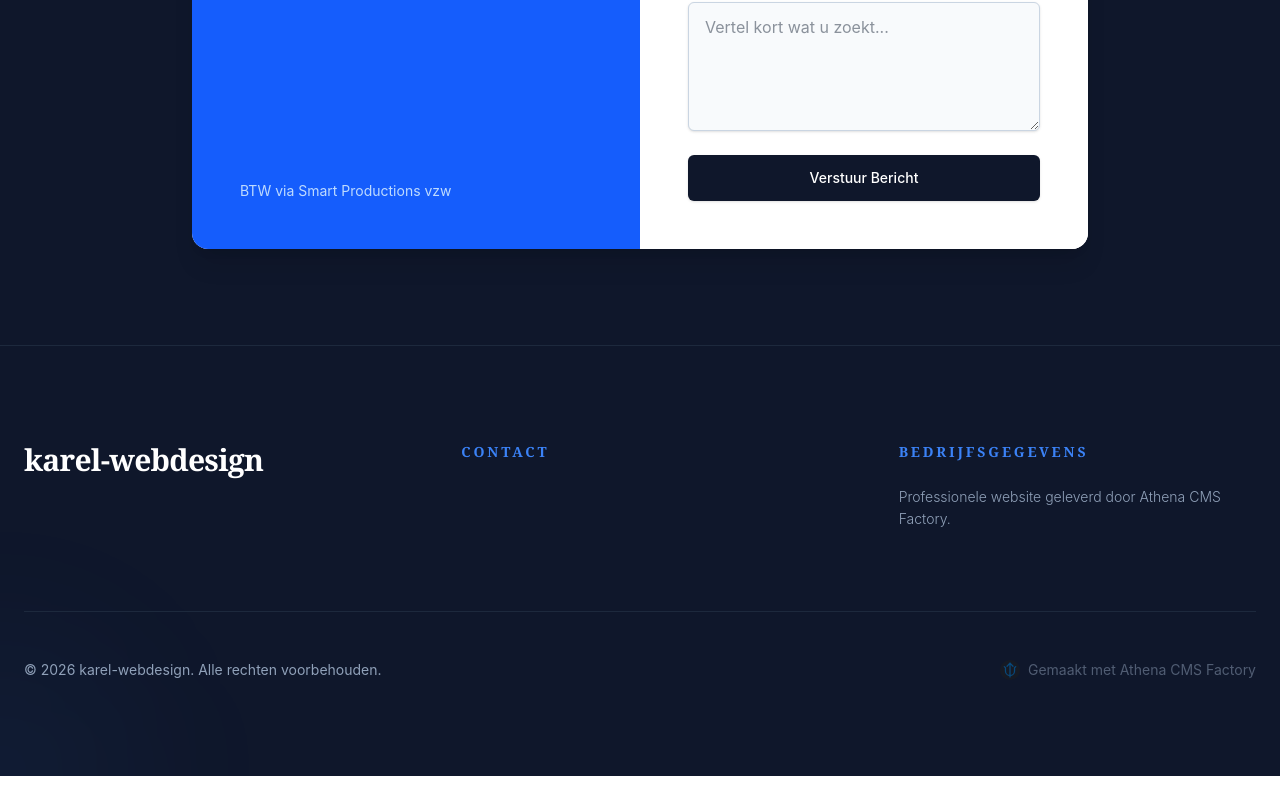
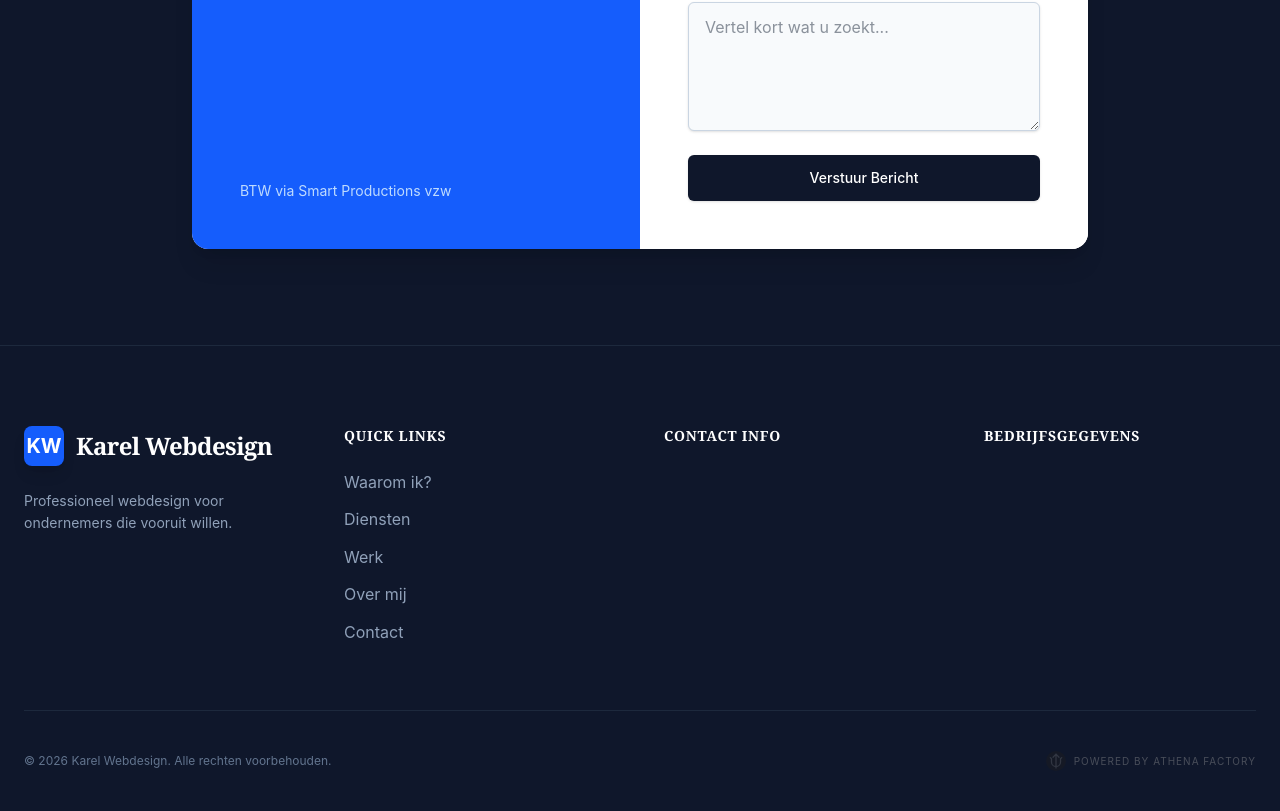
Before and after one commit to athena-cms-factory/karel-webdesign, a React (Vite) app: page / in a window 1280 px wide. Shown: the part 4892-5703 px from the top of the page. Before the commit the page ends 5668 px from the top, so only its background shows below. Built offline with nearby package versions, Linux system fonts and the light colour scheme.

Commit message:
feat: Add repository creation script and update site configurations for `karel-webdesign`.

```diff
--- a/src/App.jsx
+++ b/src/App.jsx
@@ -49,7 +49,7 @@ const App = ({ data }) => {
             <About data={data.about?.[0]} />
             <Contact data={data.contact?.[0]} settings={data.site_settings} />
           </main>
-          <Footer settings={data.site_settings} />
+          <Footer data={data} />
         </div>
       </Router>
     </CartProvider>
--- a/src/components/Footer.jsx
+++ b/src/components/Footer.jsx
@@ -1,84 +1,110 @@
 import React from 'react';
+import { HashLink as Link } from 'react-router-hash-link';
 import EditableText from './EditableText';
 
 export default function Footer({ data }) {
-  const siteSettings = data?.site_settings || {};
-  const contactInfo = data?.contact?.[0] || {};
+  // Gebruik de eerste elementen uit de arrays (conform Google Sheets mapping)
+  const siteSettings = Array.isArray(data?.site_settings) ? data.site_settings[0] : (data?.site_settings || {});
+  const contactInfo = Array.isArray(data?.contact) ? data.contact[0] : (data?.contact || {});
+  const navigation = data?.navigation || [];
 
-  const naam = siteSettings.site_name || 'karel-webdesign';
-  const email = contactInfo.email || siteSettings.email || '';
-  const locatie = contactInfo.location || '';
-  const btw = contactInfo.btw_nummer || contactInfo.btw || '';
-  const linkedin = contactInfo.linkedin_url || contactInfo.linkedin || '';
+  const siteTitle = siteSettings.site_title || siteSettings.site_name || 'Karel Webdesign';
+  const email = contactInfo.contact_email || contactInfo.email || siteSettings.contact_email || '';
+  const btw = contactInfo.btw || contactInfo.btw_nummer || '';
+  const initials = siteTitle.split(' ').map(n => n[0]).join('').toUpperCase();
 
   return (
-    <footer className="py-24 bg-slate-900 text-slate-400 border-t border-slate-800 relative overflow-hidden">
-      <div className="absolute bottom-0 left-0 w-64 h-64 bg-accent/5 rounded-full blur-[80px] -ml-32 -mb-32"></div>
+    <footer className="bg-slate-900 text-slate-400 border-t border-slate-800 relative pt-20 pb-10">
+      <div className="container mx-auto px-6 relative z-10">
+        <div className="grid grid-cols-1 md:grid-cols-4 gap-12 mb-16">
 
-      <div className="container mx-auto px-6 relative z-10">
-        <div className="grid grid-cols-1 md:grid-cols-3 gap-20 mb-20">
-
-          {/* Brand Identity */}
-          <div className="space-y-6">
-            <h3 className="text-3xl font-serif font-bold text-white">
-              <EditableText value={naam} cmsBind={{file: 'site_settings', index: 0, key: 'site_name'}} />
-            </h3>
-            {siteSettings.tagline && (
-              <p className="text-lg leading-relaxed font-light">
-                <EditableText value={siteSettings.tagline} cmsBind={{file: 'site_settings', index: 0, key: 'tagline'}} />
-              </p>
-            )}
+          {/* Column 1: Brand */}
+          <div className="col-span-1 md:col-span-1 space-y-6">
+            <div className="flex items-center gap-3">
+              <div className="w-10 h-10 bg-blue-600 rounded-lg flex items-center justify-center text-white font-bold text-xl shadow-lg">
+                {initials}
+              </div>
+              <h3 className="text-2xl font-bold text-white tracking-tight">
+                <EditableText value={siteTitle} cmsBind={{ file: 'site_settings', index: 0, key: 'site_title' }} />
+              </h3>
+            </div>
+            <p className="text-sm leading-relaxed max-w-xs">
+              <EditableText
+                value={siteSettings.site_description || 'Professioneel webdesign voor ondernemers die vooruit willen.'}
+                cmsBind={{ file: 'site_settings', index: 0, key: 'site_description' }}
+              />
+            </p>
           </div>
 
-          {/* Contact Details */}
+          {/* Column 2: Navigation */}
           <div className="space-y-6">
-            <h4 className="text-sm font-bold uppercase tracking-[0.2em] text-accent">Contact</h4>
+            <h4 className="text-white font-semibold uppercase tracking-wider text-sm">Quick Links</h4>
+            <ul className="space-y-3">
+              {navigation.sort((a, b) => a.order - b.order).map((item, idx) => (
+                <li key={idx}>
+                  <Link
+                    to={item.href}
+                    smooth
+                    className="hover:text-blue-400 transition-colors duration-200 flex items-center group"
+                  >
+                    <span className="w-0 group-hover:w-2 h-0.5 bg-blue-400 transition-all mr-0 group-hover:mr-2 rounded-full"></span>
+                    {item.label}
+                  </Link>
+                </li>
+              ))}
+            </ul>
+          </div>
+
+          {/* Column 3: Contact */}
+          <div className="space-y-6">
+            <h4 className="text-white font-semibold uppercase tracking-wider text-sm">Contact Info</h4>
             <ul className="space-y-4">
               {email && (
-                <li className="flex items-center gap-4">
-                  <i className="fa-solid fa-envelope text-accent w-5"></i>
-                  <EditableText value={email} cmsBind={{file: 'contact', index: 0, key: 'email'}} />
+                <li className="flex items-start gap-3">
+                  <i className="fa-solid fa-envelope text-blue-500 mt-1"></i>
+                  <a href={`mailto:${email}`} className="hover:text-blue-400 transition-colors">
+                    <EditableText value={email} cmsBind={{ file: 'contact', index: 0, key: 'contact_email' }} />
+                  </a>
                 </li>
               )}
-              {locatie && (
-                <li className="flex items-center gap-4">
-                  <i className="fa-solid fa-location-dot text-accent w-5"></i>
-                  <EditableText value={locatie} cmsBind={{file: 'contact', index: 0, key: 'location'}} />
-                </li>
-              )}
-              {linkedin && (
-                <li className="flex items-center gap-4">
-                  <i className="fa-brands fa-linkedin text-accent w-5"></i>
-                  <a href={linkedin} target="_blank" rel="noopener noreferrer" className="hover:text-white transition-colors">LinkedIn Profile</a>
+              {contactInfo.phone && (
+                <li className="flex items-start gap-3">
+                  <i className="fa-solid fa-phone text-blue-500 mt-1"></i>
+                  <span>{contactInfo.phone}</span>
                 </li>
               )}
             </ul>
           </div>
 
-          {/* Legal / Company Info */}
+          {/* Column 4: Business */}
           <div className="space-y-6">
-            <h4 className="text-sm font-bold uppercase tracking-[0.2em] text-accent">Bedrijfsgegevens</h4>
+            <h4 className="text-white font-semibold uppercase tracking-wider text-sm">Bedrijfsgegevens</h4>
             <div className="space-y-4">
               {btw && (
-                <p className="flex items-center gap-2">
-                  <span className="text-slate-500">BTW:</span>
-                  <EditableText value={btw} cmsBind={{file: 'contact', index: 0, key: 'btw_nummer'}} />
+                <p className="flex flex-col">
+                  <span className="text-xs text-slate-500 uppercase">BTW-Nummer</span>
+                  <span className="text-white font-medium">{btw}</span>
                 </p>
               )}
-              <p className="text-sm font-light leading-relaxed">
-                <EditableText value={siteSettings.footer_text || 'Professionele website geleverd door Athena CMS Factory.'} cmsBind={{file: 'site_settings', index: 0, key: 'footer_text'}} />
-              </p>
+              {contactInfo.address && (
+                <p className="flex flex-col">
+                  <span className="text-xs text-slate-500 uppercase">Locatie</span>
+                  <span className="text-white font-medium">{contactInfo.address}</span>
+                </p>
+              )}
             </div>
           </div>
 
         </div>
 
-        {/* Copyright Bar */}
-        <div className="pt-12 border-t border-slate-800 flex flex-col md:flex-row justify-between items-center gap-6 text-sm">
-          <p>&copy; {new Date().getFullYear()} {naam}. Alle rechten voorbehouden.</p>
-          <div className="flex items-center gap-2 opacity-50">
+        {/* Bottom Bar */}
+        <div className="pt-10 border-t border-slate-800 flex flex-col md:flex-row justify-between items-center gap-6">
+          <p className="text-xs text-slate-500">
+            &copy; {new Date().getFullYear()} {siteTitle}. Alle rechten voorbehouden.
+          </p>
+          <div className="flex items-center gap-2 grayscale hover:grayscale-0 transition-all opacity-40 hover:opacity-100 duration-500 cursor-default">
             <img src="./athena-icon.svg" alt="Athena Logo" className="w-5 h-5" />
-            <span>Gemaakt met Athena CMS Factory</span>
+            <span className="text-[10px] tracking-widest uppercase">Powered by Athena Factory</span>
           </div>
         </div>
       </div>
--- /dev/null
+++ b/src/data/_system.json
@@ -0,0 +1,12 @@
+[
+  {
+    "Key": "github_user",
+    "Value": "athenacmsfactory",
+    "Description": "De GitHub gebruikersnaam van de ontwikkelaar."
+  },
+  {
+    "Key": "github_repo_name",
+    "Value": "karel-webdesign",
+    "Description": "De specifieke repository-naam voor dit project."
+  }
+]
--- a/src/data/about.json
+++ b/src/data/about.json
@@ -1,7 +1,7 @@
 [
   {
     "title": "Over Mij",
-    "content": "Hallo, ik ben Karel. Ik ben een gepassioneerde webdeveloper die werkt aan zijn professionele re-integratie. Programmeren is voor mij meer dan werk; het is mijn vakmanschap en mijn houvast.\n\nMijn focus ligt op structuur en perfectie. Ik bouw websites die technisch in orde zijn, zonder onnodige poespas. Omdat ik via Smart werk, is alles zakelijk perfect geregeld, maar behoudt u het persoonlijke contact van een freelancer.\n\nDoor mij in te huren, krijgt u niet alleen een goede website, maar steunt u ook een lokaal traject. Ik werk hard, nauwkeurig en lever afspraken na.",
+    "content": "Hallo, ik ben Karel. Ik ben een gepassioneerde webdeveloper die werkt aan zijn professionele re-integratie. Programmeren is voor mij meer dan werk; het is mijn vakmanschap en mijn houvast.  Mijn focus ligt op structuur en perfectie. Ik bouw websites die technisch in orde zijn, zonder onnodige poespas. Omdat ik via Smart werk, is alles zakelijk perfect geregeld, maar behoudt u het persoonlijke contact van een freelancer.  Door mij in te huren, krijgt u niet alleen een goede website, maar steunt u ook een lokaal traject. Ik werk hard, nauwkeurig en lever afspraken na.",
     "image_url": "https://picsum.photos/id/447/600/800"
   }
 ]
--- a/src/data/schema.json
+++ b/src/data/schema.json
@@ -1,6 +1,22 @@
 {
   "blueprint_name": "karel-webdesign",
   "track": "docked",
+  "mapping": {
+    "titel": "title",
+    "ondertitel": "subtitle",
+    "inhoud": "content",
+    "beschrijving": "description",
+    "pakketnaam": "title",
+    "prijs": "price",
+    "kenmerken": "features_list",
+    "aanbevolen": "recommended",
+    "projectnaam": "title",
+    "tech_stack": "tech_stack",
+    "afbeelding_url": "image_url",
+    "foto_url": "image_url",
+    "icoon": "icon",
+    "volgorde": "order"
+  },
   "data_structure": [
     {
       "table_name": "site_settings",
--- a/src/data/services.json
+++ b/src/data/services.json
@@ -1,7 +1,7 @@
 [
   {
     "title": "Basis Website",
-    "price": "499",
+    "price": 499,
     "description": "Een professionele online aanwezigheid met de nodige functionaliteit voor kleine bedrijven.",
     "features_list": "Responsive Design, Contactformulier, SEO-optimalisatie (basis), Integratie Social Media",
     "recommended": false,
@@ -9,7 +9,7 @@
   },
   {
     "title": "Standaard Website",
-    "price": "799",
+    "price": 799,
     "description": "Uitgebreide functionaliteit en maatwerkopties voor groeiende bedrijven.",
     "features_list": "Alles van Basis, Content Management Systeem (CMS), Blog functionaliteit, Meer pagina's, Google Analytics integratie",
     "recommended": true,
@@ -17,7 +17,7 @@
   },
   {
     "title": "Premium Website",
-    "price": "1299",
+    "price": 1299,
     "description": "Complete oplossing met geavanceerde functies voor ambitieuze ondernemers.",
     "features_list": "Alles van Standaard, E-commerce integratie, Online afsprakenplanner, Geavanceerde SEO, Prioriteit support",
     "recommended": false,
--- a/vite.config.js
+++ b/vite.config.js
@@ -27,7 +27,7 @@ export default defineConfig(async ({ command }) => {
 
   return {
     // Gebruik relatieve paden voor maximale compatibiliteit (Dock & GitHub Pages)
-    base: './',
+    base: process.env.NODE_ENV === 'production' ? '/karel-webdesign/' : '/',
     plugins: [
       react(),
       tailwindcss(),
```
Also changed, not shown: fetch-data.js (+9 -1 lines), package.json (+6 -5 lines), 2 other files (tests, documents, lock files or other folders). Lines whose indentation alone changed are shown as unchanged.
